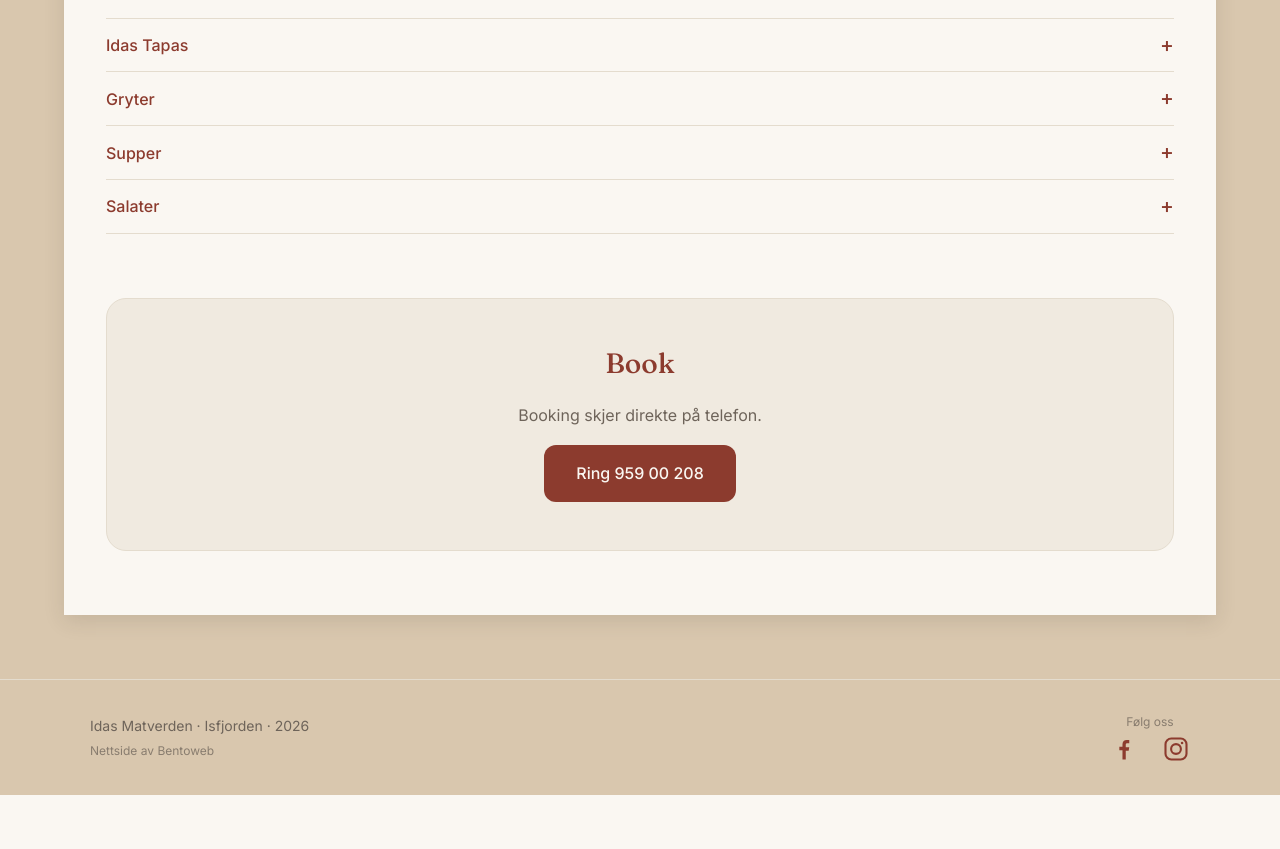
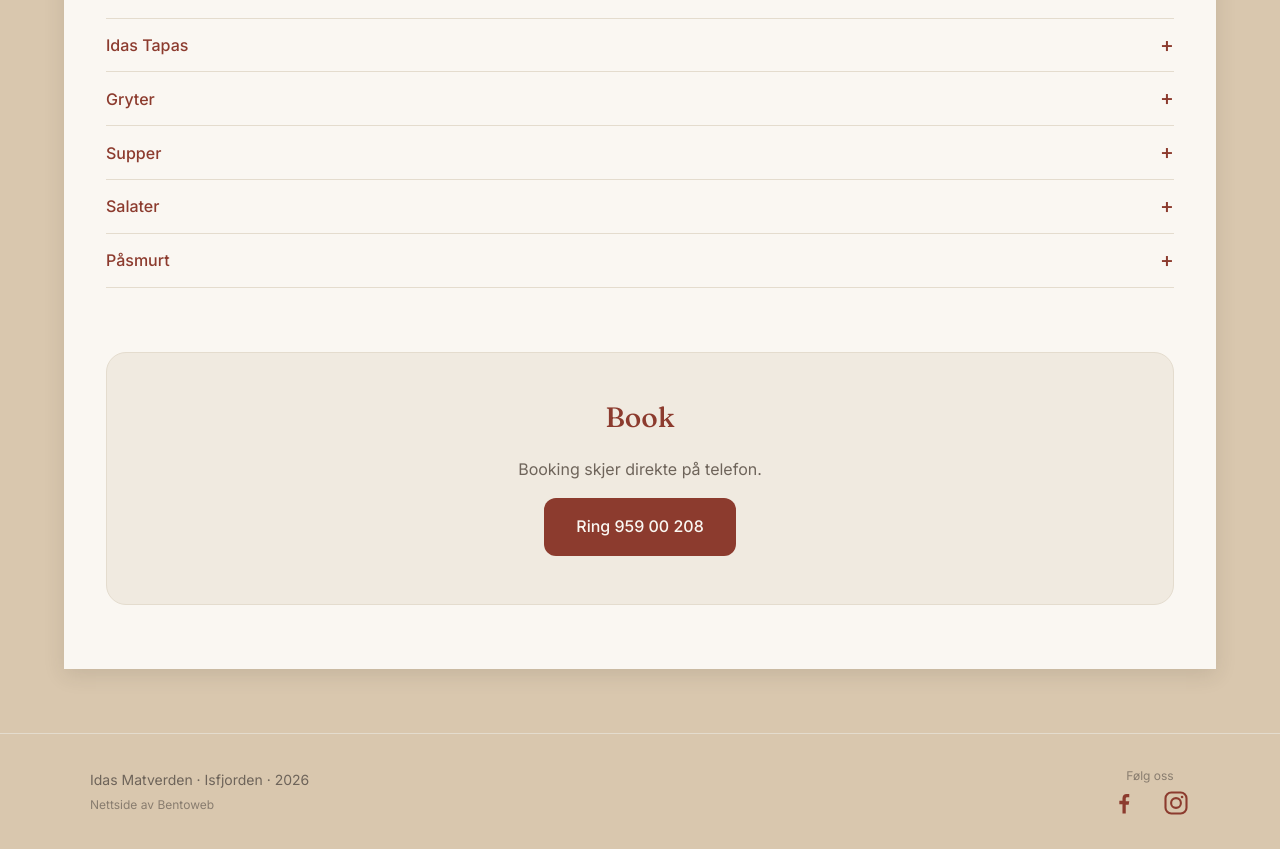
Before and after one commit to bennicodes/idas-matverden, a React (Vite) app: page /woldstad in a window 1280 px wide. Shown: the part 2686-3535 px from the top of the page. Before the commit the page ends 3481 px from the top, so only its background shows below. Built offline with nearby package versions, Linux system fonts and the light colour scheme.

Commit message:
added påsmurt to menu

```diff
--- a/src/data/menu.js
+++ b/src/data/menu.js
@@ -113,6 +113,23 @@ export const koldtbord = [
     ],
   },
   {
+    navn: "Gubben",
+    pris: "625 kr pr. stk",
+    innhold: [
+      "Fisk fra fjorden med bakt grønnsaker",
+      "Ovnsbakte poteter med urter & salt",
+      "Scampi med hvitløk",
+      "Guacamole",
+      "Frisk salat",
+      "Rekesalat",
+      "Focaccia, smør & aioli",
+      "Baconsnurret kylling",
+      "Røyka laks & eggerøre",
+      "Pastasalat",
+      "Melon med spekeskinke",
+    ],
+  },
+  {
     navn: "Ida's spesial",
     pris: "659 kr pr. stk",
     innhold: [
@@ -166,3 +183,26 @@ export const koldtbord = [
     ],
   },
 ];
+
+export const påsmurt = [
+  {
+    navn: "snitter",
+    info: "med Reke, Laks, Skinke, Salami, Karbonade, Roastbiff, Sursild, eller Leverpostei",
+    pris: "fra 95kr pr stk",
+  },
+  {
+    navn: "Wrap",
+    info: "med kylling og bacon",
+    pris: "195 kr",
+  },
+  {
+    navn: "Foccacia",
+    info: "med kylling og bacon",
+    pris: "225 kr pr stk",
+  },
+  {
+    navn: "Hjemmelaget bagel",
+    info: "",
+    pris: "195 kr pr stk",
+  },
+];
--- a/src/pages/Woldstadfjoset.jsx
+++ b/src/pages/Woldstadfjoset.jsx
@@ -10,7 +10,14 @@ import {
   SITE_URL,
   SOCIAL_LINKS,
 } from "../config/site";
-import { gryter, koldtbord, salater, supper, tapasValg } from "../data/menu";
+import {
+  gryter,
+  koldtbord,
+  påsmurt,
+  salater,
+  supper,
+  tapasValg,
+} from "../data/menu";
 import { cateringTillegg, lokalePriser, servering } from "../data/rental";
 import { gaardBilder, rom } from "../data/woldstadfjosetGallery";
 import styles from "./Woldstadfjoset.module.css";
@@ -115,6 +122,10 @@ const menyAccordion = [
   {
     title: "Salater",
     content: <PrisListe items={salater} note="Minimum 10 personer" />,
+  },
+  {
+    title: "Påsmurt",
+    content: <PrisListe items={påsmurt} />,
   },
 ];
 
```
Also changed, not shown: 1 other file (tests, documents, lock files or other folders).
